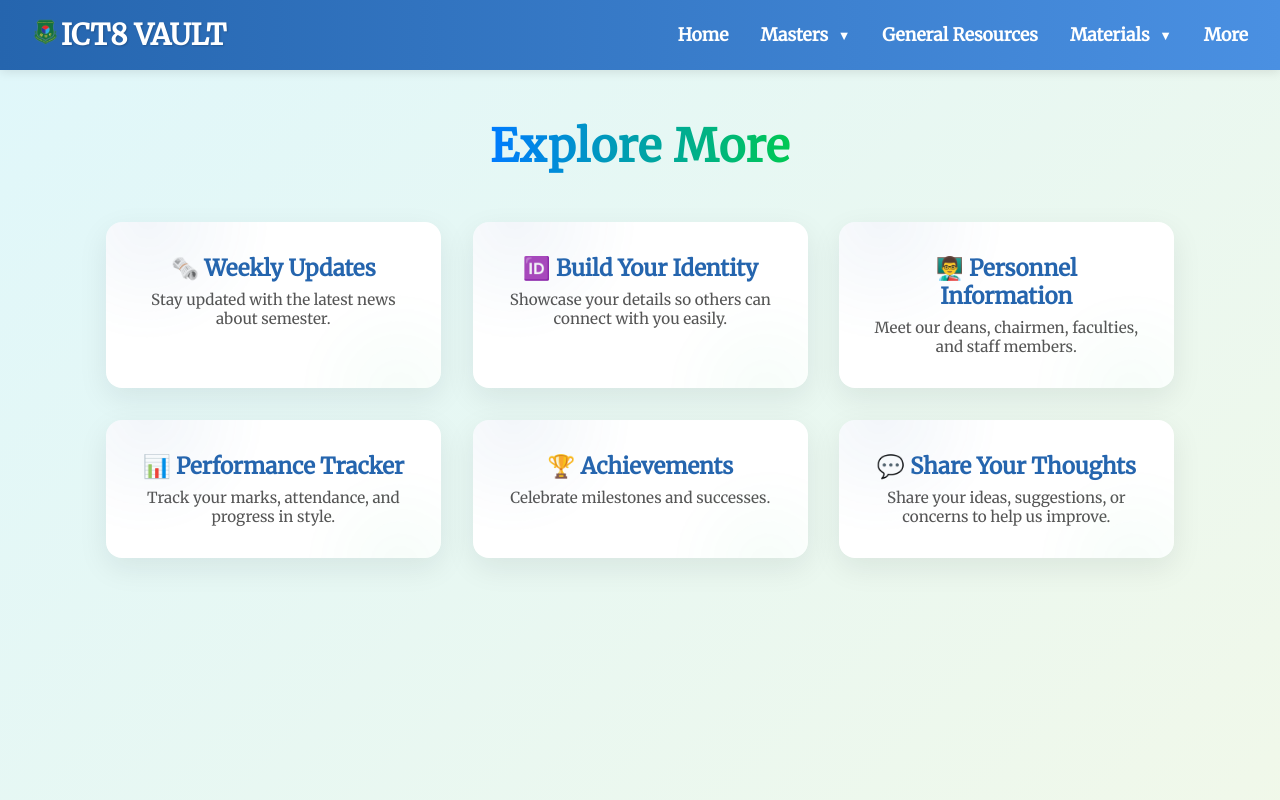
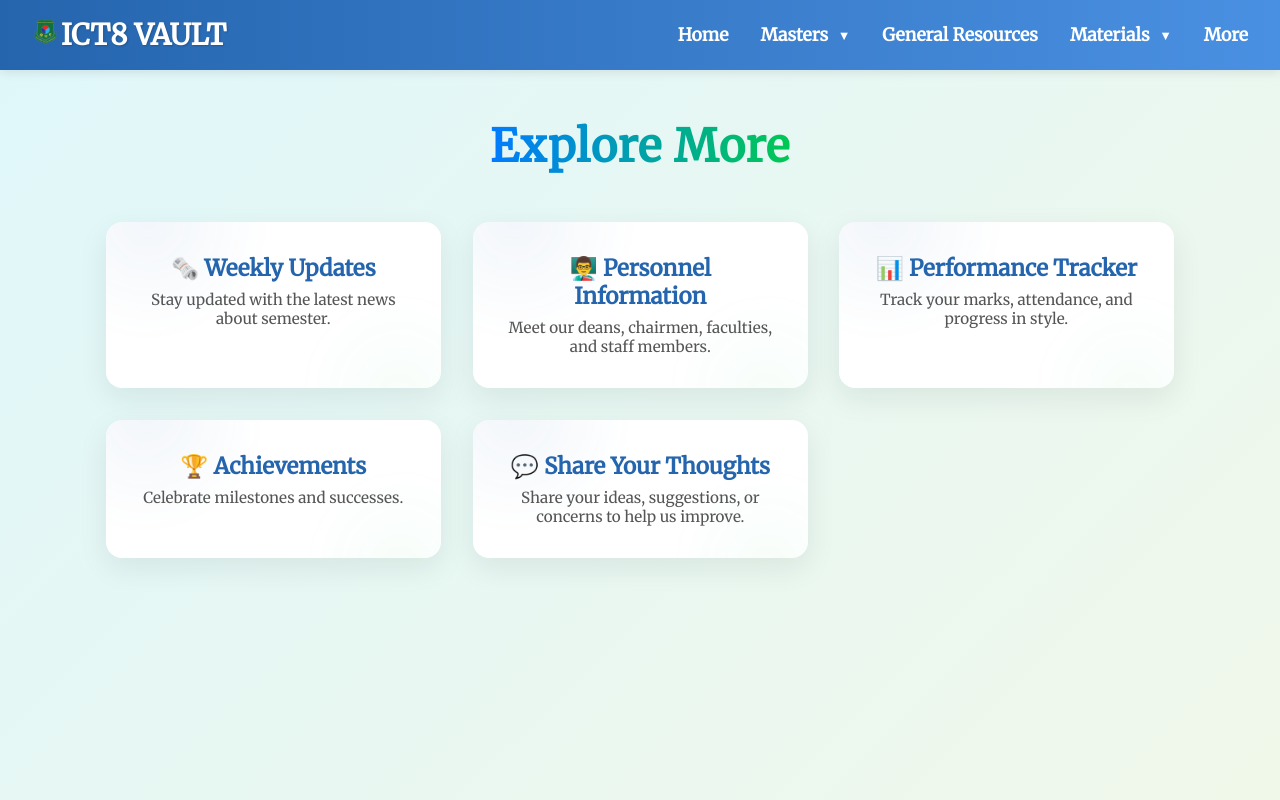
Before and after one commit to sakibhasan017/University-Rosources-Management, a React (Vite) app in the folder Frontend/: page /more in a window 1280 px wide. Shown: the top 800 px of the page. Built offline with nearby package versions, Linux system fonts and the light colour scheme.

Commit message:
Profile system removed

```diff
--- a/Frontend/src/components/Hero/Hero.jsx
+++ b/Frontend/src/components/Hero/Hero.jsx
@@ -61,13 +61,13 @@ const Hero = () => {
             </a>
           </div>
 
-          <div className="hero-buttons" ref={dropdownRef}>
+          {/* <div className="hero-buttons" ref={dropdownRef}>
 
               <Link to="/profile-card" className="explore-btn128">
                 🚀 Build your identity
               </Link>
 
-          </div>
+          </div> */}
         </div>
 
         {/* ================= RIGHT ================= */}
--- a/Frontend/src/pages/More/More.jsx
+++ b/Frontend/src/pages/More/More.jsx
@@ -15,10 +15,10 @@ const More = () => {
           <p>Stay updated with the latest news about semester.</p>
         </div>
 
-        <div className="more-card" onClick={() => navigate("/profile-card")}>
+        {/* <div className="more-card" onClick={() => navigate("/profile-card")}>
           <h2>🆔 Build Your Identity</h2>
           <p>Showcase your details so others can connect with you easily.</p>
-        </div>
+        </div> */}
 
         <div className="more-card" onClick={() => navigate("/personnel-info")}>
           <h2>👨‍🏫 Personnel Information</h2>
```
